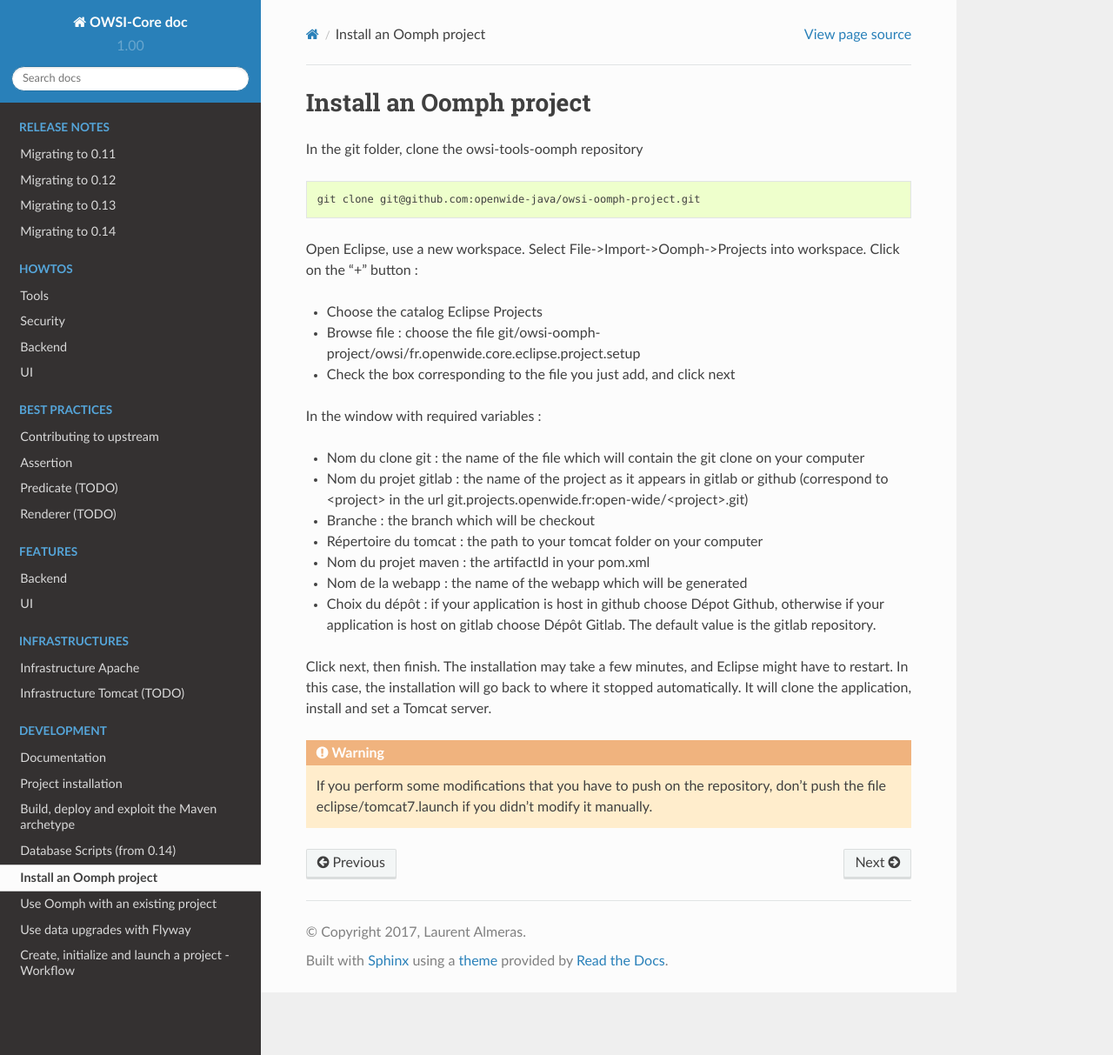
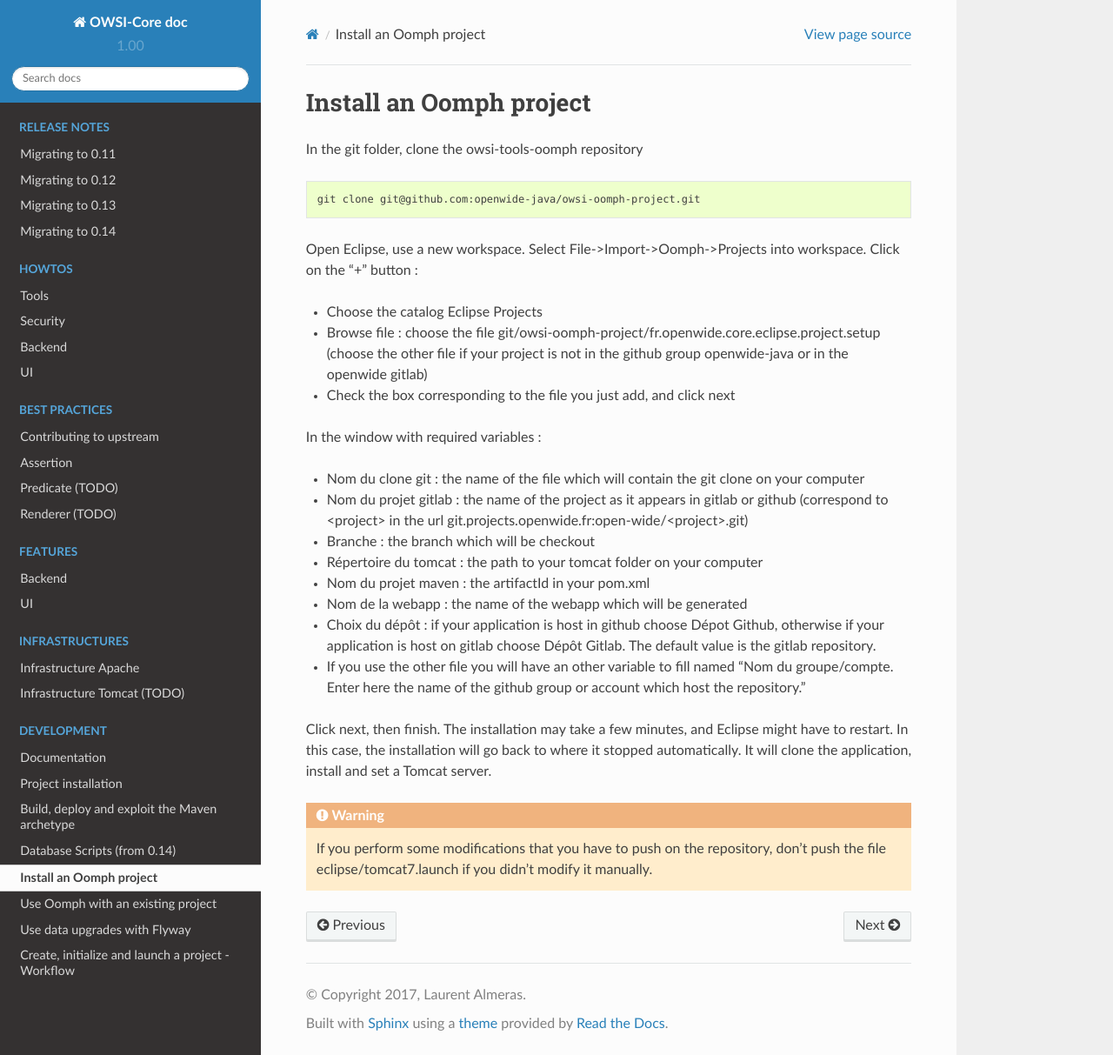
Before and after one commit to igloo-project/igloo-doc, a Sphinx documentation site: the page built from source/development/install-oomph.rst, in a window 1280 px wide and 1213 px high. Shown: the whole window at 87% size. Built offline with Sphinx 7.4.7 and the Read the Docs theme 2.0.0, drawn with Linux system fonts in a browser that asks for light colours.

Commit message:
update install an oomph project page

```diff
--- a/source/development/install-oomph.rst
+++ b/source/development/install-oomph.rst
@@ -12,7 +12,7 @@ Select File->Import->Oomph->Projects into workspace.
 Click on the "+" button :
 
 * Choose the catalog Eclipse Projects
-* Browse file : choose the file git/owsi-oomph-project/owsi/fr.openwide.core.eclipse.project.setup
+* Browse file : choose the file git/owsi-oomph-project/fr.openwide.core.eclipse.project.setup (choose the other file if your project is not in the github group openwide-java or in the openwide gitlab)
 * Check the box corresponding to the file you just add, and click next
 
 In the window with required variables :
@@ -26,6 +26,7 @@ In the window with required variables :
 * Nom de la webapp : the name of the webapp which will be generated
 * Choix du dépôt : if your application is host in github choose Dépot Github,
   otherwise if your application is host on gitlab choose Dépôt Gitlab. The default value is the gitlab repository.
+* If you use the other file you will have an other variable to fill named "Nom du groupe/compte. Enter here the name of the github group or account which host the repository."
 
 Click next, then finish. The installation may take a few minutes, and Eclipse might
 have to restart. In this case, the installation will go back to where it stopped
```
